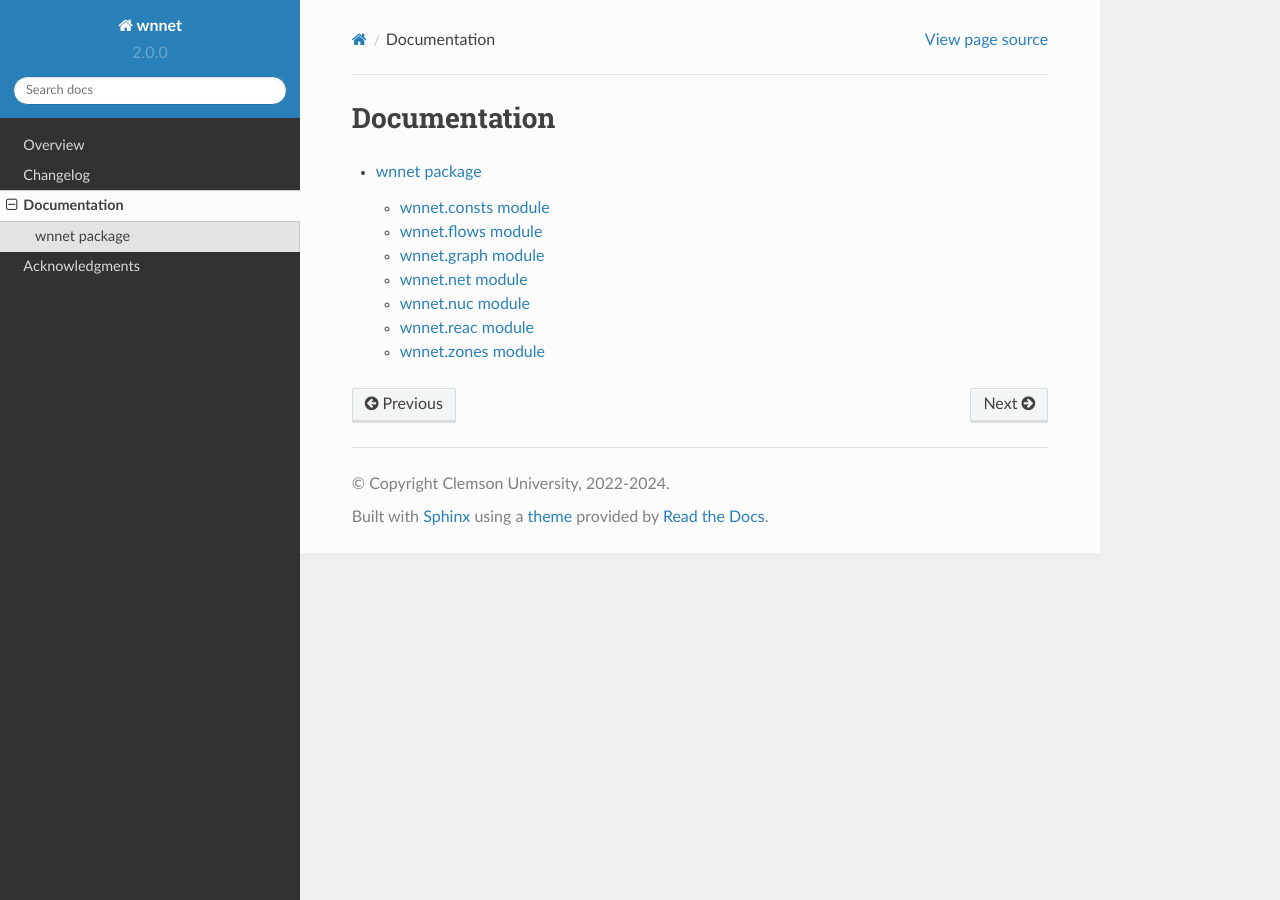
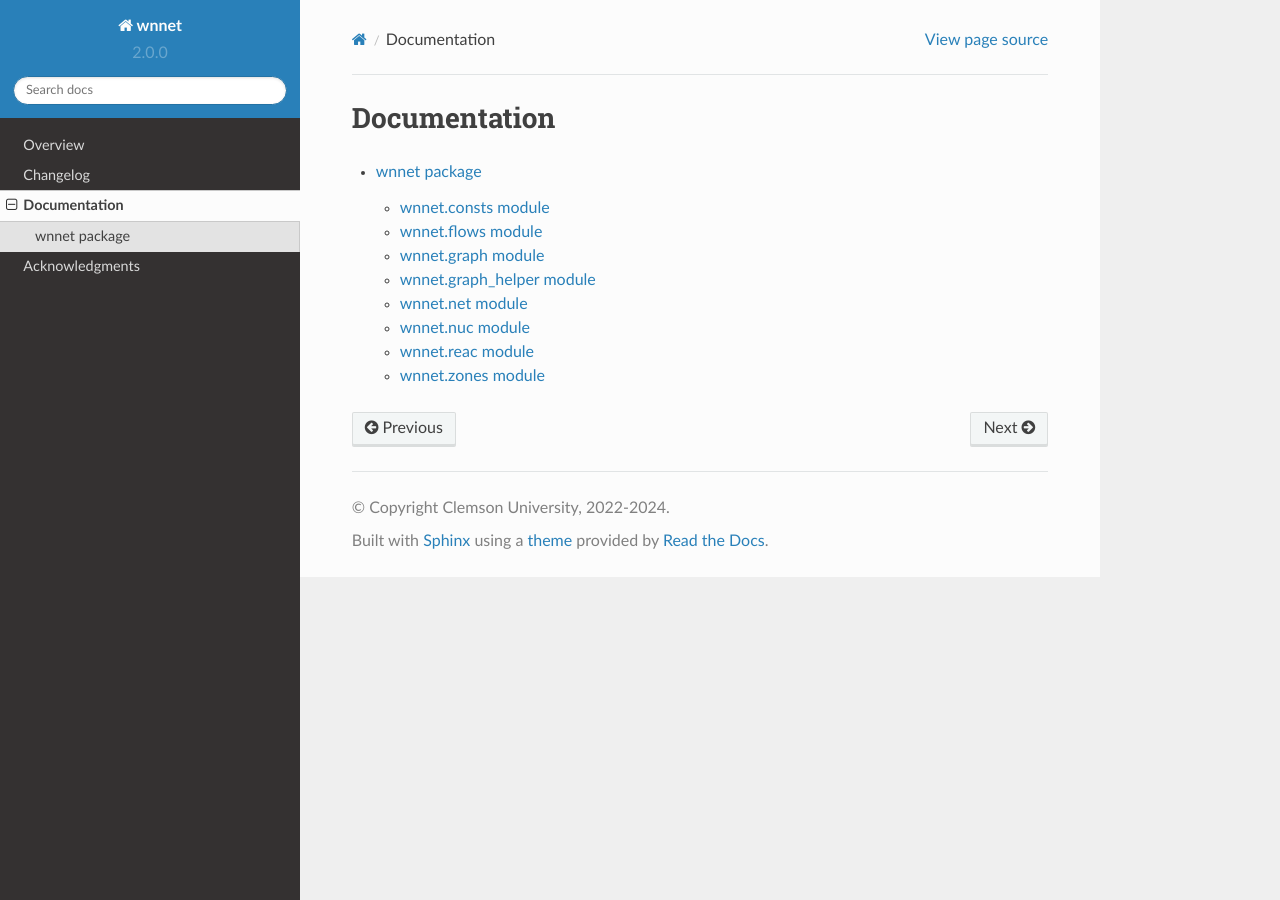
Before and after one commit to mbradle/wnnet, a Sphinx documentation site: the page built from doc/source/documentation.rst, in a window 1280 px wide. Built offline with Sphinx 7.4.7 and the Read the Docs theme 2.0.0, drawn with Linux system fonts in a browser that asks for light colours.

Commit message:
Add graph helper to documentation for completeness.

```diff
--- a/doc/source/wnnet.rst
+++ b/doc/source/wnnet.rst
@@ -26,6 +26,14 @@ wnnet.graph module
 ------------------
 
 .. automodule:: wnnet.graph
+   :members:
+   :undoc-members:
+   :show-inheritance:
+
+wnnet.graph_helper module
+-------------------------
+
+.. automodule:: wnnet.graph_helper
    :members:
    :undoc-members:
    :show-inheritance:
```
Also changed, not shown: 1 other file.
